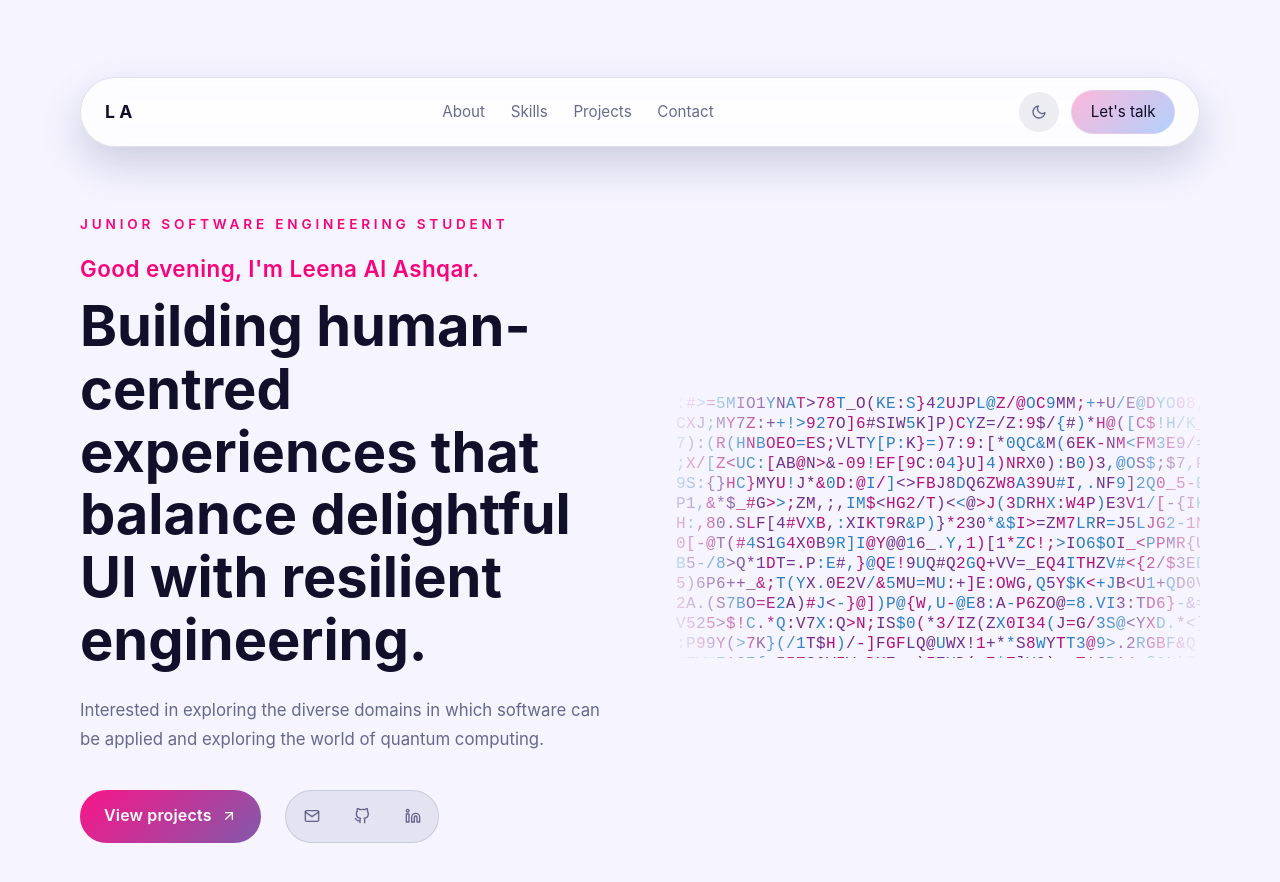
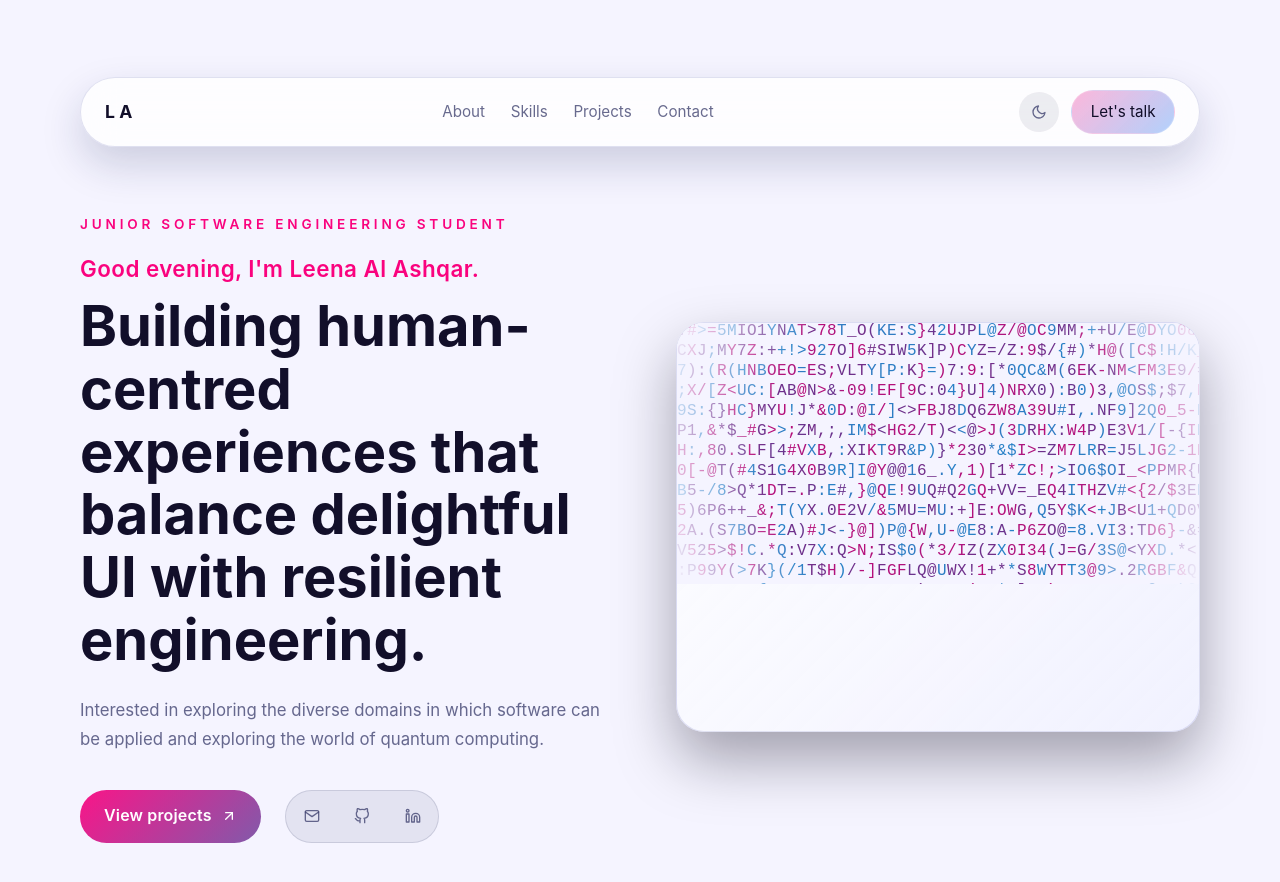
Before and after one commit to LenaAshqar/assignment-2, a React app in the folder assignment-2/: page / in a window 1280 px wide. Shown: the top 882 px of the page. Built offline with nearby package versions, Linux system fonts and the light colour scheme; the HTML template or start-up script is replaced by a standard one.

Commit message:
attempting to fix content disappearing

```diff
--- a/assignment-2/src/App.css
+++ b/assignment-2/src/App.css
@@ -1,7 +1,6 @@
 .app-shell {
     position: relative;
     min-height: 100vh;
-    overflow: hidden;
     color: var(--text-primary);
     background-color: var(--background);
     transition: background-color 0.5s ease, color 0.5s ease;
@@ -99,6 +98,25 @@
     grid-template-columns: repeat(2, minmax(0, 1fr));
     gap: clamp(2.5rem, 6vw, 4.5rem);
     align-items: center;
+}
+
+.letter-glitch-card {
+    position: relative;
+    display: flex;
+    align-items: stretch;
+    justify-content: center;
+    border-radius: 28px;
+    overflow: hidden;
+    min-height: clamp(260px, 32vw, 420px);
+    border: 1px solid var(--surface-border);
+    background: var(--surface-background);
+    box-shadow: 0 28px 60px rgba(5, 3, 20, 0.35);
+}
+
+.letter-glitch {
+    flex: 1 1 auto;
+    width: 100%;
+    height: 100%;
 }
 
 .theme-toggle {
@@ -229,6 +247,7 @@
 }
 
 .section {
+    display:flex;
     width: 100%;
     display: flex;
     justify-content: center;
--- a/assignment-2/src/App.jsx
+++ b/assignment-2/src/App.jsx
@@ -49,9 +49,20 @@
     return 'Good evening';
 };
 
+const ANIMATIONS_READY_CLASS = 'animations-ready';
+let animationReadyMounts = 0;
+
 function App() {
     const [theme, setTheme] = useState(resolveInitialTheme);
     const [greeting, setGreeting] = useState(getGreeting);
+
+    useEffect(() => {
+        document.documentElement.classList.add('has-js');
+
+        return () => {
+            document.documentElement.classList.remove('has-js');
+        };
+    }, []);
 
     useEffect(() => {
         const root = document.documentElement;
@@ -71,6 +82,10 @@
     }, []);
 
     useEffect(() => {
+        if (typeof window === 'undefined') {
+            return undefined;
+        }
+
         const observer = new IntersectionObserver(
             entries => {
                 entries.forEach(entry => {
@@ -105,6 +120,14 @@
 
         document.querySelectorAll('[data-animate]').forEach(registerElement);
 
+        const root = document.documentElement;
+        let animationsReadyApplied = false;
+        const rafId = window.requestAnimationFrame(() => {
+            animationsReadyApplied = true;
+            animationReadyMounts += 1;
+            root.classList.add(ANIMATIONS_READY_CLASS);
+        });
+
         const mutationObserver = new MutationObserver(mutations => {
             mutations.forEach(mutation => {
                 mutation.addedNodes.forEach(node => {
@@ -121,11 +144,20 @@
             });
         });
 
-        mutationObserver.observe(document.body, { childList: true, subtree: true });
+        if (document.body) {
+            mutationObserver.observe(document.body, { childList: true, subtree: true });
+        }
 
         return () => {
+            window.cancelAnimationFrame(rafId);
             mutationObserver.disconnect();
             observer.disconnect();
+            if (animationsReadyApplied) {
+                animationReadyMounts = Math.max(0, animationReadyMounts - 1);
+                if (animationReadyMounts === 0) {
+                    root.classList.remove(ANIMATIONS_READY_CLASS);
+                }
+            }
         };
     }, []);
 
@@ -208,8 +240,8 @@
 
                         </div>
                     </div>
-                    <div data-animate="fade-up">
-                    <LetterGlitch />
+                    <div className="letter-glitch-card" data-animate="fade-up">
+                        <LetterGlitch className="letter-glitch" />
                     </div>
                 </div>
             </header>
--- a/assignment-2/src/index.css
+++ b/assignment-2/src/index.css
@@ -113,17 +113,22 @@
 }
 
 [data-animate] {
+    transition: opacity 0.7s cubic-bezier(0.22, 1, 0.36, 1), transform 0.7s cubic-bezier(0.22, 1, 0.36, 1);
+    transition-delay: calc(var(--reveal-index, 0) * 70ms);
+}
+
+.has-js [data-animate] {
     opacity: 0;
     transform: translateY(var(--reveal-translate, 24px));
     transition: opacity 0.7s cubic-bezier(0.22, 1, 0.36, 1), transform 0.7s cubic-bezier(0.22, 1, 0.36, 1);
     transition-delay: calc(var(--reveal-index, 0) * 70ms);
 }
 
-[data-animate='fade-up'] {
+.has-js [data-animate='fade-up'] {
     --reveal-translate: 32px;
 }
 
-[data-animate].is-visible {
+.has-js [data-animate].is-visible {
     opacity: 1;
     transform: translateY(0);
 }
```
Also changed, not shown: 2 other files (tests, documents, lock files or other folders).
